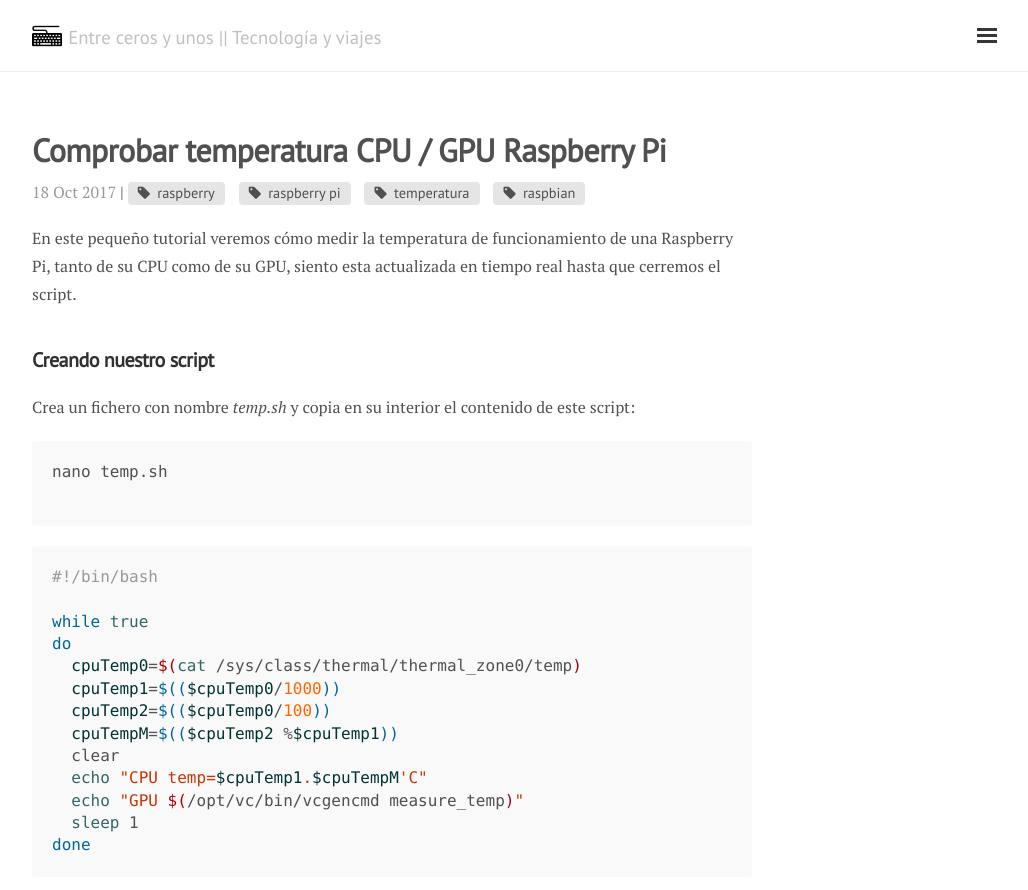
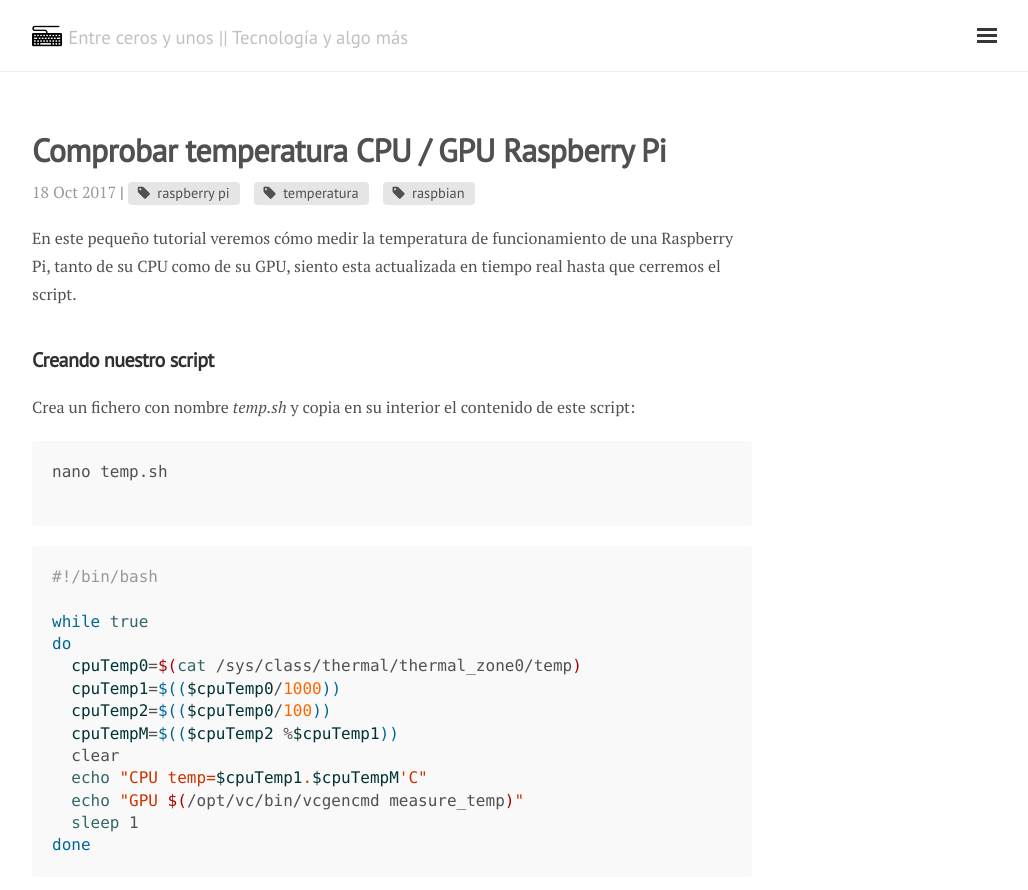
Before and after one commit to alejandroperezlopez/alejandroperezlopez.github.io, a Jekyll site: the page built from _posts/2017-10-18-comprobar-temperatura-raspberry-pi.md, in a window 1280 px wide and 900 px high. Shown: the top 890 px of the window, without its empty margins (248-1276 px from the left). Built offline with Jekyll 4.4.1, drawn with Linux system fonts in a browser that asks for light colours; nearby versions of some CDN libraries; comment, search, counter and statistics services are not loaded.

Commit message:
Ajustes generales

```diff
--- a/_config.yml
+++ b/_config.yml
@@ -1,6 +1,6 @@
 # Site Info
 title: Entre ceros y unos
-tagline: 'Entre ceros y unos || Tecnología y viajes'
+tagline: 'Entre ceros y unos || Tecnología y algo más'
 description: 'Entre ceros y unos es el blog personal de Alex Pérez, un gallego que trabaja programando y disfruta viajando'
 keywords: 'programación,raspberry,raspberrypi,iot,linux,programming,software,travel,viajes,viajar,fotografía,photo,photography'
 baseurl: ''
@@ -48,4 +48,4 @@ category_page: '/categories/'
 
 # Puglins
 google_analytics_token: 'UA-108250834-1' # leave blank if you don't want google analytics
-disqus_short_name: '' # leave blank if you don't want disqus
+disqus_short_name:  # leave blank if you don't want disqus
--- a/_posts/2017-10-18-comprobar-temperatura-raspberry-pi.md
+++ b/_posts/2017-10-18-comprobar-temperatura-raspberry-pi.md
@@ -2,7 +2,7 @@
 layout: post
 title: Comprobar temperatura CPU / GPU Raspberry Pi
 category: tech
-tags: [raspberry, raspberry pi, temperatura, raspbian]
+tags: [raspberry pi, temperatura, raspbian]
 ---
 
 En este pequeño tutorial veremos cómo medir la temperatura de funcionamiento de una Raspberry Pi, tanto de su CPU como de su GPU, siento esta actualizada en tiempo real hasta que cerremos el script.
```
Also changed, not shown: _posts/2017-10-17-hola-mundo.md (+0 -2 lines).
